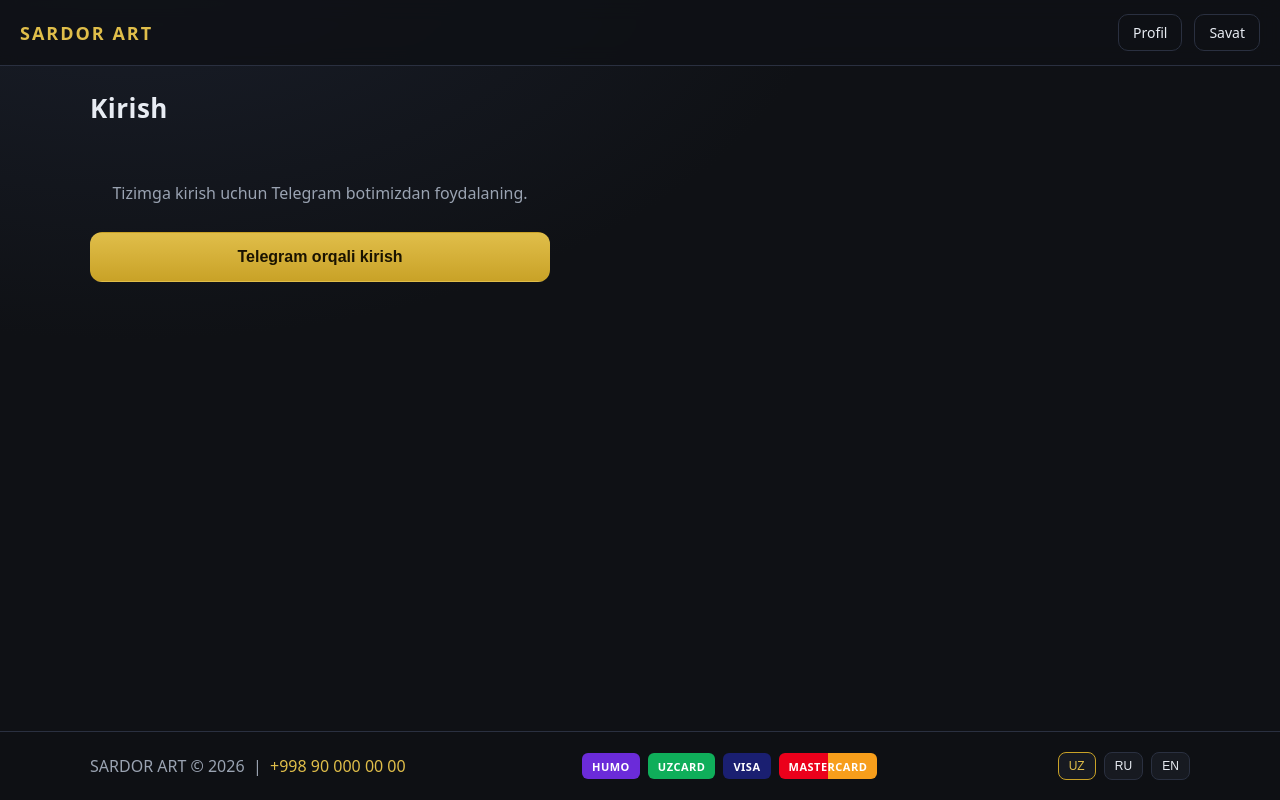
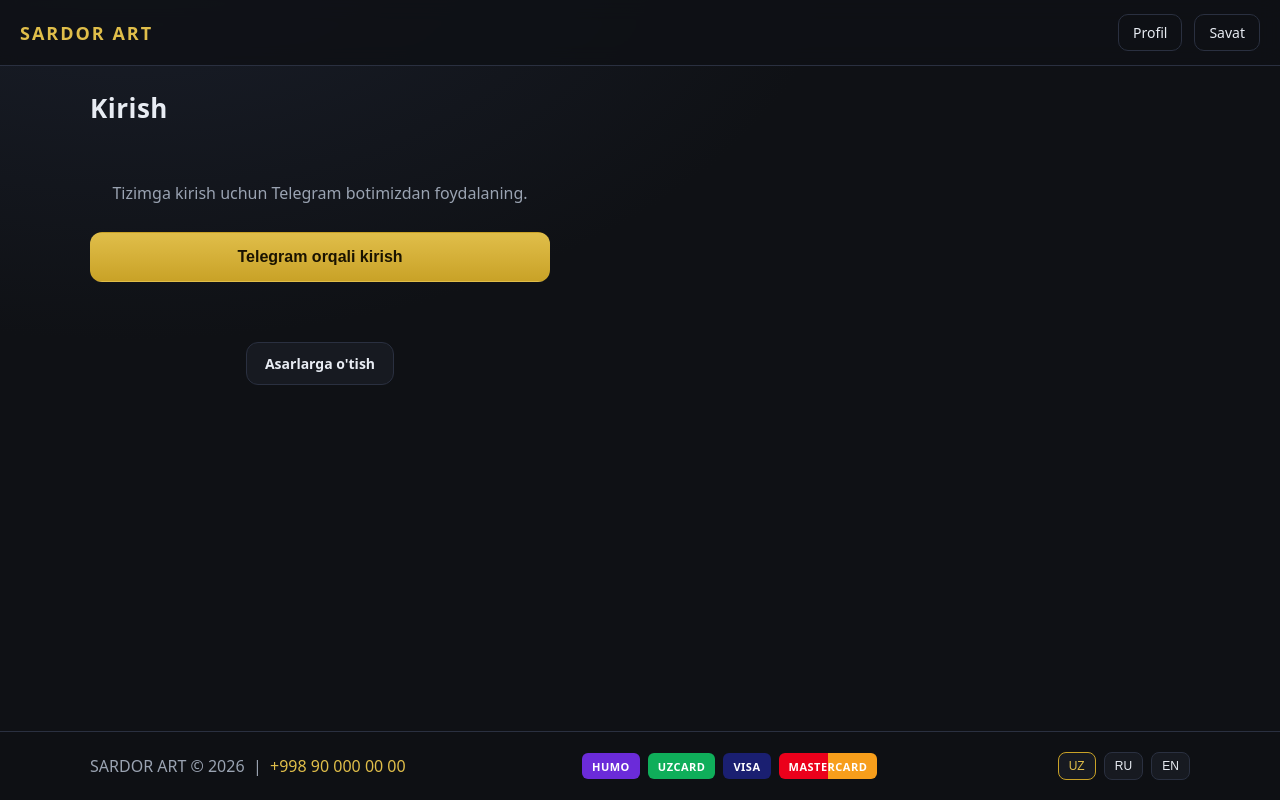
Before and after one commit to zeshkoziev-jpg/sardor-art, a website: page login.html in a window 1280 px wide. Drawn offline with Linux system fonts and the light colour scheme; no server answers.

Commit message:
sardor art

```diff
--- a/login.html
+++ b/login.html
@@ -16,6 +16,9 @@
         Telegram orqali kirish
       </button>
       <div id="msg" class="muted mt-2" style="font-weight: bold;"></div>
+      <div style="margin-top: 20px;">
+  <a href="/" class="btn">Asarlarga o'tish</a>
+</div>
     </div>
   </main>
   <div id="site-footer"></div>
```
